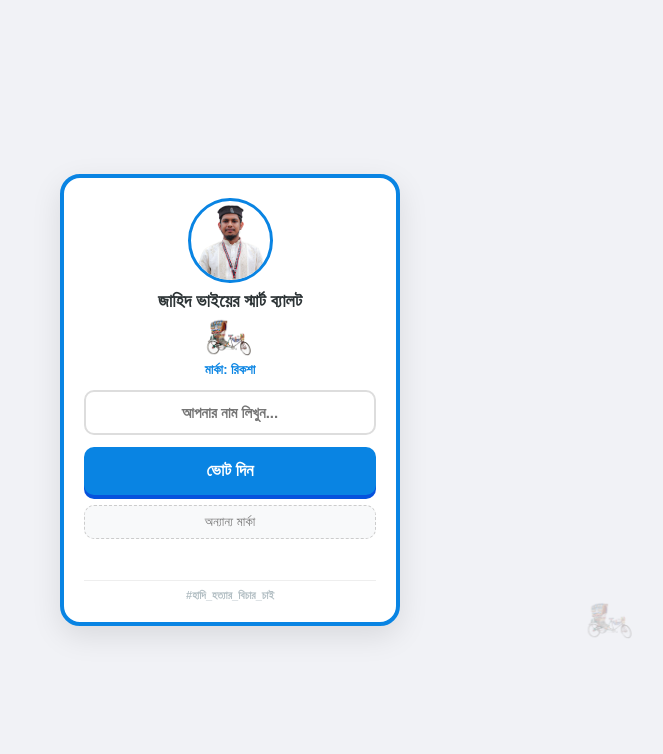
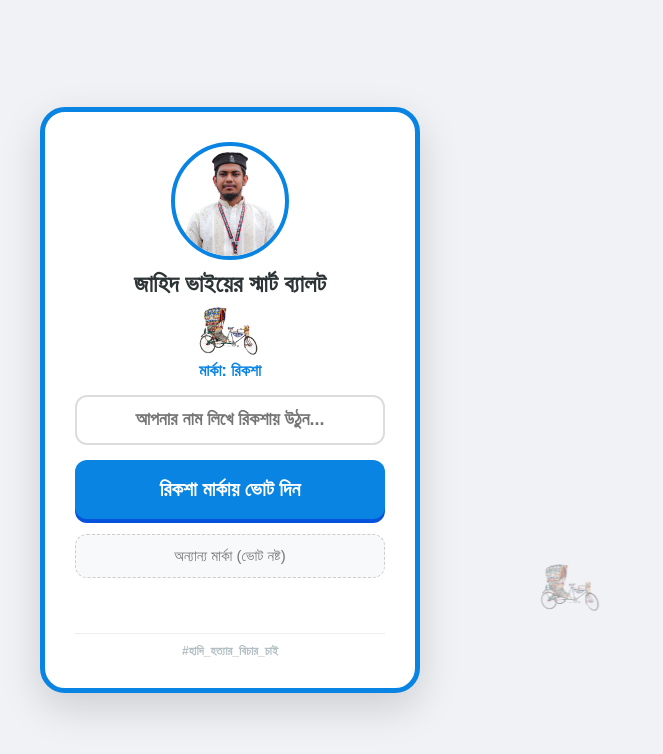
Before and after one commit to dev-zahidulislam/zahid-vaiyer-marka, a plain HTML site: page index.html in a window 1280 px wide. Shown: the whole page, without its empty margins (410-1073 px from the left). Drawn offline with Linux system fonts and the light colour scheme.

Commit message:
fix some bugs

```diff
--- a/index.html
+++ b/index.html
@@ -8,112 +8,91 @@
     <style>
         :root { --p: #0984e3; --d: #d63031; }
 
-        /* পুরো বডি লক করা হয়েছে */
-        * {
-            box-sizing: border-box;
+        /* ১. বডি এবং এইচটিএমএল লক করা হয়েছে স্ক্রল বন্ধ করতে */
+        html, body {
             margin: 0; padding: 0;
-            touch-action: manipulation; /* জুম বা স্ক্রল আটকাবে */
+            width: 100vw; height: 100vh;
+            overflow: hidden; /* স্ক্রলবার আসবে না */
+            background: #f1f2f6; font-family: 'Arial', sans-serif;
+            position: fixed; /* মোবাইল ব্রাউজারে বাউন্স ইফেক্ট বন্ধ করবে */
         }
 
-        html, body {
-            width: 100vw;
-            height: 100vh;
-            overflow: hidden;
-            background: #f1f2f6;
-            font-family: 'Arial', sans-serif;
-            position: fixed; /* স্ক্রলবার আসার সব রাস্তা বন্ধ */
+        body {
+            display: flex; flex-direction: column; align-items: center; justify-content: center;
         }
 
-        /* রিকশা অ্যানিমেশন কন্টেইনার */
-        .animation-area {
-            position: absolute;
-            top: 0; left: 0;
+        /* রিকশা দৌড়ানোর এনিমেশন এরিয়া */
+        .animation-container {
+            position: absolute; top: 0; left: 0;
             width: 100%; height: 100%;
-            overflow: hidden;
-            z-index: 1;
+            overflow: hidden; z-index: 1;
         }
 
         .moving-rickshaw {
-            position: absolute; width: 60px; opacity: 0.25;
+            position: absolute; width: 80px; z-index: -1; opacity: 0.4;
             animation: moveRickshaw 6s linear infinite;
         }
 
         @keyframes moveRickshaw {
-            from { transform: translateX(-100px); }
-            to { transform: translateX(120vw); }
+            from { transform: translateX(-120px); }
+            to { transform: translateX(115vw); }
         }
 
-        .r1 { top: 15%; animation-duration: 5s; }
-        .r2 { top: 45%; animation-duration: 8s; animation-delay: 2s; }
-        .r3 { top: 75%; animation-duration: 6s; animation-delay: 1s; }
+        .r1 { top: 10%; animation-duration: 5s; }
+        .r2 { top: 40%; animation-duration: 8s; animation-delay: 2s; }
+        .r3 { top: 70%; animation-duration: 6s; animation-delay: 1s; }
 
-        /* মেইন ডিসপ্লে */
-        .main-wrapper {
-            position: relative;
-            z-index: 10;
-            display: flex;
-            align-items: center;
-            justify-content: center;
-            width: 100%;
-            height: 100%;
-            padding: 15px;
+        /* ২. কার্ডটি সেন্টারে রাখার কন্টেইনার */
+        #content-area {
+            position: relative; z-index: 10;
+            width: 100%; display: flex; justify-content: center; padding: 15px;
         }
 
         .booth {
-            background: white;
-            width: 100%;
-            max-width: 340px;
-            padding: 20px;
-            border-radius: 20px;
-            box-shadow: 0 10px 30px rgba(0,0,0,0.1);
-            text-align: center;
-            border: 4px solid var(--p);
-            animation: fadeIn 0.5s ease-in;
+            background: white; width: 100%; max-width: 380px; padding: 30px;
+            border-radius: 25px; box-shadow: 0 15px 40px rgba(0,0,0,0.15);
+            text-align: center; border: 5px solid var(--p); box-sizing: border-box;
         }
 
-        @keyframes fadeIn { from { opacity: 0; transform: scale(0.9); } to { opacity: 1; transform: scale(1); } }
-
         .candidate-img {
-            width: 85px; height: 85px; border-radius: 50%;
-            border: 3px solid var(--p); margin: 0 auto 8px;
+            width: 110px; height: 110px; border-radius: 50%;
+            border: 4px solid var(--p); margin: 0 auto 10px;
             object-fit: cover; display: block;
         }
 
-        .marka-img { width: 60px; height: auto; margin: 5px auto; display: block; }
-
-        h2 { font-size: 18px; margin: 5px 0; color: #2d3436; }
+        .marka-img { width: 80px; height: auto; margin: 5px auto; display: block; }
 
         input {
-            width: 100%; height: 45px; padding: 0 15px; margin: 12px 0;
-            border: 2px solid #ddd; border-radius: 10px; text-align: center;
-            font-weight: bold; font-size: 15px; outline: none;
+            width: 100%; height: 50px; padding: 0 15px; margin: 15px 0;
+            border: 2px solid #ddd; border-radius: 12px; text-align: center;
+            font-weight: bold; font-size: 18px; box-sizing: border-box; outline: none;
         }
 
         .btn-win {
-            background: var(--p); color: white; border: none; padding: 14px;
-            width: 100%; border-radius: 10px; font-size: 17px; font-weight: bold;
-            cursor: pointer; box-shadow: 0 4px 0 #0652dd;
+            background: var(--p); color: white; border: none; padding: 18px;
+            width: 100%; border-radius: 12px; font-size: 20px; font-weight: bold; cursor: pointer;
+            box-shadow: 0 4px 0 #0652dd;
         }
 
         .btn-traitor {
-            background: #f8f9fa; color: #777; border: 1px dashed #ccc; padding: 8px;
-            width: 100%; border-radius: 10px; font-size: 13px; margin-top: 10px; cursor: pointer;
+            background: #f8f9fa; color: #777; border: 1px dashed #ccc; padding: 12px;
+            width: 100%; border-radius: 12px; font-size: 15px; margin-top: 15px; cursor: pointer;
         }
 
-        #status { margin-top: 10px; font-weight: bold; font-size: 12px; color: var(--d); min-height: 16px; }
+        #status { margin-top: 15px; font-weight: bold; font-size: 14px; color: var(--d); min-height: 20px; }
 
         .hashtag-in-card {
-            margin-top: 15px; font-weight: bold; color: #b2bec3; font-size: 11px;
-            border-top: 1px solid #eee; padding-top: 8px;
+            margin-top: 20px; font-weight: bold; color: #b2bec3; font-size: 12px;
+            border-top: 1px solid #eee; padding-top: 10px;
         }
 
+        @keyframes shake { 0%, 100% { transform: translateX(0); } 25% { transform: translateX(-5px); } 75% { transform: translateX(5px); } }
         .shaking { animation: shake 0.2s infinite; }
-        @keyframes shake { 0%, 100% { transform: translateX(0); } 25% { transform: translateX(-5px); } 75% { transform: translateX(5px); } }
     </style>
 </head>
 <body>
 
-<div class="animation-area">
+<div class="animation-container">
     <img src="unnamed-removebg-preview.png" class="moving-rickshaw r1">
     <img src="unnamed-removebg-preview.png" class="moving-rickshaw r2">
     <img src="unnamed-removebg-preview.png" class="moving-rickshaw r3">
@@ -122,16 +101,16 @@
 <audio id="mainMusic" loop><source src="Riksha.mp3" type="audio/mpeg"></audio>
 <audio id="funnyMusic"><source src="videoplayback.m4a" type="audio/mpeg"></audio>
 
-<div class="main-wrapper" id="content-area">
+<div id="content-area">
     <div class="booth" id="booth">
-        <img src="zahid (6).png" class="candidate-img" alt="জাহিদ ভাই">
-        <h2>জাহিদ ভাইয়ের স্মার্ট ব্যালট</h2>
+        <img src="zahid (6).png" id="candidatePic" class="candidate-img" alt="জাহিদ ভাই">
+        <h2 style="margin:0; color: #2d3436;">জাহিদ ভাইয়ের স্মার্ট ব্যালট</h2>
         <img src="unnamed-removebg-preview.png" class="marka-img" alt="রিকশা মার্কা">
-        <p style="font-size:13px; color:#0984e3; margin: 0; font-weight: bold;">মার্কা: রিকশা</p>
+        <p style="font-size:16px; color:#0984e3; margin: 0; font-weight: bold;">মার্কা: রিকশা</p>
 
-        <input type="text" id="vName" placeholder="আপনার নাম লিখুন..." autocomplete="off">
-        <button class="btn-win" id="winBtn">ভোট দিন</button>
-        <button class="btn-traitor" id="traitorBtn">অন্যান্য মার্কা</button>
+        <input type="text" id="vName" placeholder="আপনার নাম লিখে রিকশায় উঠুন..." autocomplete="off">
+        <button class="btn-win" id="winBtn">রিকশা মার্কায় ভোট দিন</button>
+        <button class="btn-traitor" id="traitorBtn">অন্যান্য মার্কা (ভোট নষ্ট)</button>
 
         <div id="status"></div>
         <div class="hashtag-in-card">#হাদি_হত্যার_বিচার_চাই</div>
@@ -150,7 +129,6 @@
 
     let isPlaying = false;
 
-    // ট্যাব থেকে বের হলে গান পজ
     document.addEventListener("visibilitychange", () => {
         if (document.hidden) { mainMusic.pause(); funnyMusic.pause(); }
         else if (isPlaying) { mainMusic.play(); }
@@ -167,28 +145,41 @@
 
     traitorBtn.addEventListener('click', (e) => {
         e.stopPropagation();
-        mainMusic.pause(); funnyMusic.currentTime = 0; funnyMusic.play();
+        mainMusic.pause();
+        funnyMusic.currentTime = 0;
+        funnyMusic.play();
         booth.classList.add('shaking');
-        status.innerText = "🚨 ভুল পথ! বড় ভাই আসছে!";
-        funnyMusic.onended = () => { booth.classList.remove('shaking'); status.innerText = ""; mainMusic.play(); };
-        setTimeout(() => { alert("ভোটটি জাহিদ ভাইয়ের রিকশায় জমা হলো! 🛺"); }, 3000);
+        status.innerText = "🚨 রিকশা বাদ দিয়ে পায়ে হাঁটবেন? ডাইনি কিন্তু আসছে!";
+
+        funnyMusic.onended = () => {
+            booth.classList.remove('shaking');
+            status.innerText = "✅ এবার ঠিক পথে রিকশা চালান...";
+            if (!document.hidden) mainMusic.play();
+        };
+
+        setTimeout(() => {
+            alert("সতর্কবার্তা: রিকশার চাকা ঘুরে আপনার ভোটটি জাহিদ ভাইয়ের বক্সে চলে গেছে! 🛺");
+        }, 3000);
     });
 
     winBtn.addEventListener('click', (e) => {
         e.stopPropagation();
         if(nameInp.value.length < 5) { alert("নাম লিখুন!"); return; }
+
         mainMusic.play();
         contentArea.innerHTML = `
-            <div class="booth">
-                <img src="zahid (6).png" style="width:90px; height:90px; border-radius:50%; border:3px solid #0984e3; margin-bottom: 10px; display: block; margin: 0 auto 10px;">
-                <h1 style="color:#0984e3; font-size: 24px; margin: 0;">বিশাল জয়!</h1>
-                <p style="font-size: 14px;">জাহিদ ভাই বিজয়ী!</p>
-                <img src="unnamed-removebg-preview.png" style="width:60px; margin: 10px auto; display: block;">
-                <button onclick="location.reload()" style="padding:12px; background:#0984e3; color:white; border:none; border-radius:10px; width: 100%; font-weight: bold; cursor: pointer;">আবার দেখুন</button>
+            <div class="booth" style="animation: shake 0.5s;">
+                <img src="zahid (6).png" style="width:110px; height:110px; border-radius:50%; border:4px solid #0984e3; object-fit: cover; margin-bottom: 10px; display: block; margin-left: auto; margin-right: auto;">
+                <h1 style="color:#0984e3; font-size: 30px; margin: 0;">বিশাল জয়!</h1>
+                <h2 style="color: #2d3436;">জাহিদ ভাই বিজয়ী!</h2>
+                <img src="unnamed-removebg-preview.png" style="width:80px; margin: 10px auto; display: block;">
+                <p style="color: #636e72;">সারা এলাকায় রিকশার টুংটাং শব্দ আর বিরিয়ানি!</p>
+                <button onclick="location.reload()" style="padding:15px; background:#0984e3; color:white; border:none; border-radius:12px; font-weight:bold; cursor:pointer; width: 100%;">আবার রিকশা চালান</button>
                 <div class="hashtag-in-card">#হাদি_হত্যার_বিচার_চাই</div>
             </div>
         `;
     });
 </script>
+
 </body>
 </html>
```
